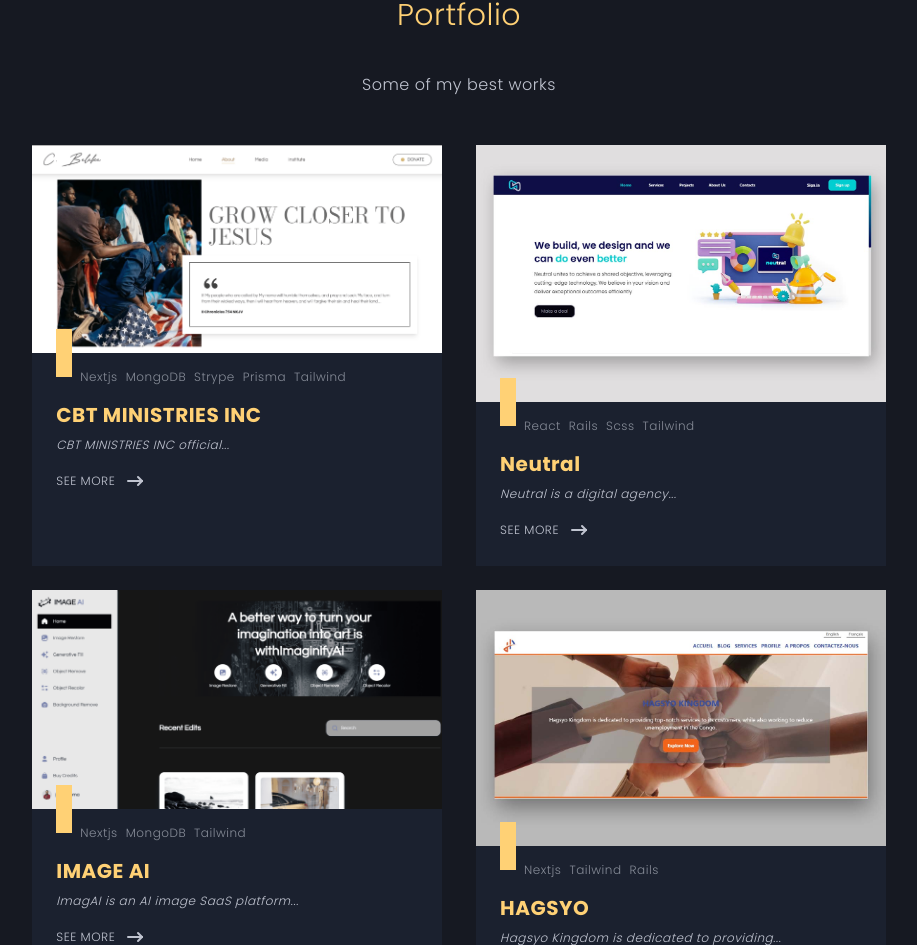
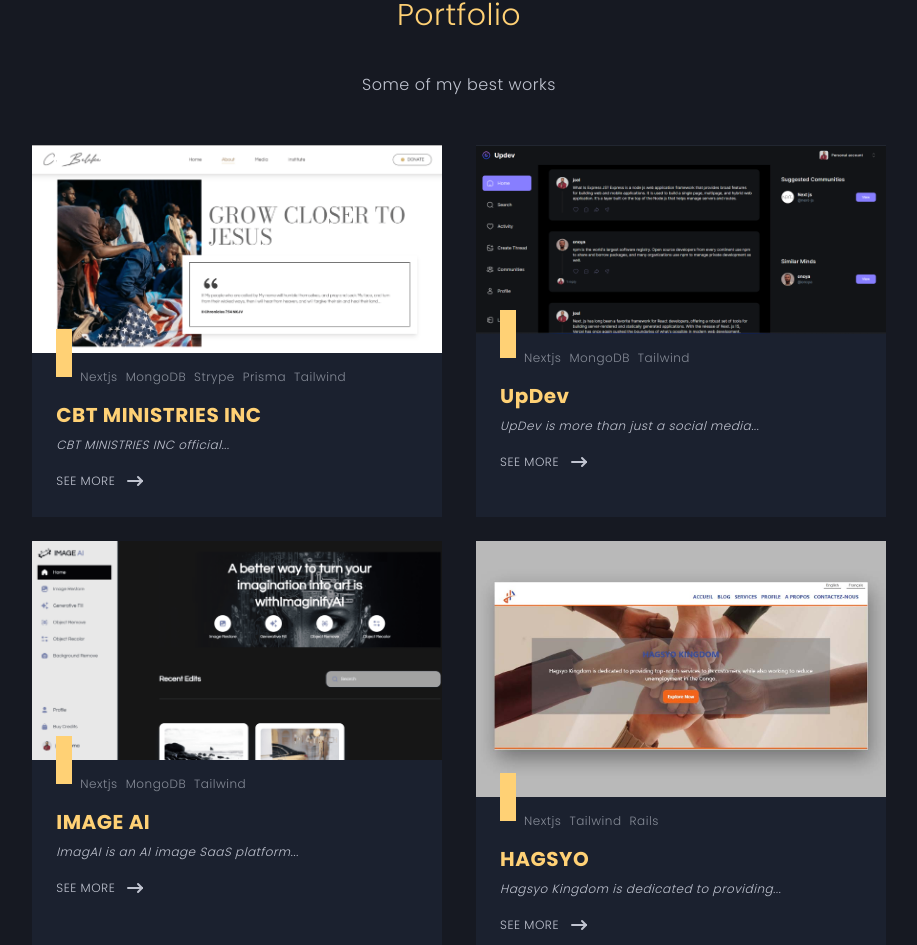
Before and after one commit to joel-kalema/me_with-nextjs, a Next.js app: page / in a window 1280 px wide. Shown: the part 2587-3532 px from the top of the page, without its empty margins (181-1098 px from the left). Built offline with nearby package versions, Linux system fonts and the light colour scheme.

Commit message:
add project

```diff
--- a/components/data/portfolio.js
+++ b/components/data/portfolio.js
@@ -9,26 +9,27 @@ export const projects = [
         live: 'https://christopherbeleke.com/',
         state: 'private'
     },
+    // {
+    //     id: 2,
+    //     image: '/images/neutral.jpg',
+    //     title: 'Neutral',
+    //     details: "Neutral is a digital agency platform that provides software development services to businesses, focusing on building and maintaining mobile and web applications. The platform has collaborated with 10+ commerce in the Democratic Republic of Congo (DRC).",
+    //     fewDetail :'Neutral is a digital agency...',
+    //     technologies: ['React','Rails', 'Scss', 'Tailwind'],
+    //     live: 'https://neutral.codes/',
+    //     state: 'private'
+    // },
     {
         id: 2,
-        image: '/images/neutral.jpg',
-        title: 'Neutral',
-        details: "Neutral is a digital agency platform that provides software development services to businesses, focusing on building and maintaining mobile and web applications. The platform has collaborated with 10+ commerce in the Democratic Republic of Congo (DRC).",
-        fewDetail :'Neutral is a digital agency...',
-        technologies: ['React','Rails', 'Scss', 'Tailwind'],
-        live: 'https://neutral.codes/',
-        state: 'private'
+        image: '/images/updev.png',
+        title: 'UpDev',
+        details: "UpDev is more than just a social media platform; it's a thriving ecosystem designed to support your journey as a developer. Whether you're looking to learn, share, or collaborate, UpDev provides the tools and community you need to succeed. Join UpDev today and be a part of the future of development!",
+        fewDetail :'UpDev is more than just a social media...',
+        technologies: ['Nextjs', 'MongoDB', 'Tailwind'],
+        live: 'https://up-dev-iota.vercel.app',
+        source: 'https://github.com/joel-kalema/UpDev',
+        state: 'public'
     },
-    // {
-    //     id: 2,
-    //     image: '/images/comigra.jpg',
-    //     title: 'COMIGRA',
-    //     details: 'A mining coop in DRC, resulting in a 50% increase in membership retention and a 30% increase in new membership applications.',
-    //     fewDetail :'A mining coop in DRC, resulting...',
-    //     technologies: ['React', 'Sass'],
-    //     live: 'https://comigra.netlify.app/',
-    //     state: 'private'
-    // },
     {
         id: 5,
         image: '/images/imagai.png',
@@ -36,7 +37,7 @@ export const projects = [
         details: 'ImagAI is an AI image SaaS platform that excels in image processing capabilities, integrates a secure payment infrastructure, offers advanced image search functionalities, and supports multiple AI features, including image restoration, recoloring, object removal, generative filling, and background removal.',
         fewDetail :'ImagAI is an AI image SaaS platform...',
         technologies: ['Nextjs', 'MongoDB', 'Tailwind'],
-        live: 'image-ai-generater.vercel.app/',
+        live: 'https://image-ai-generater.vercel.app/',
         source: 'https://github.com/joel-kalema/image-ai-generator',
         state: 'public'
     },
```
Also changed, not shown: public/images/updev.png (added).
